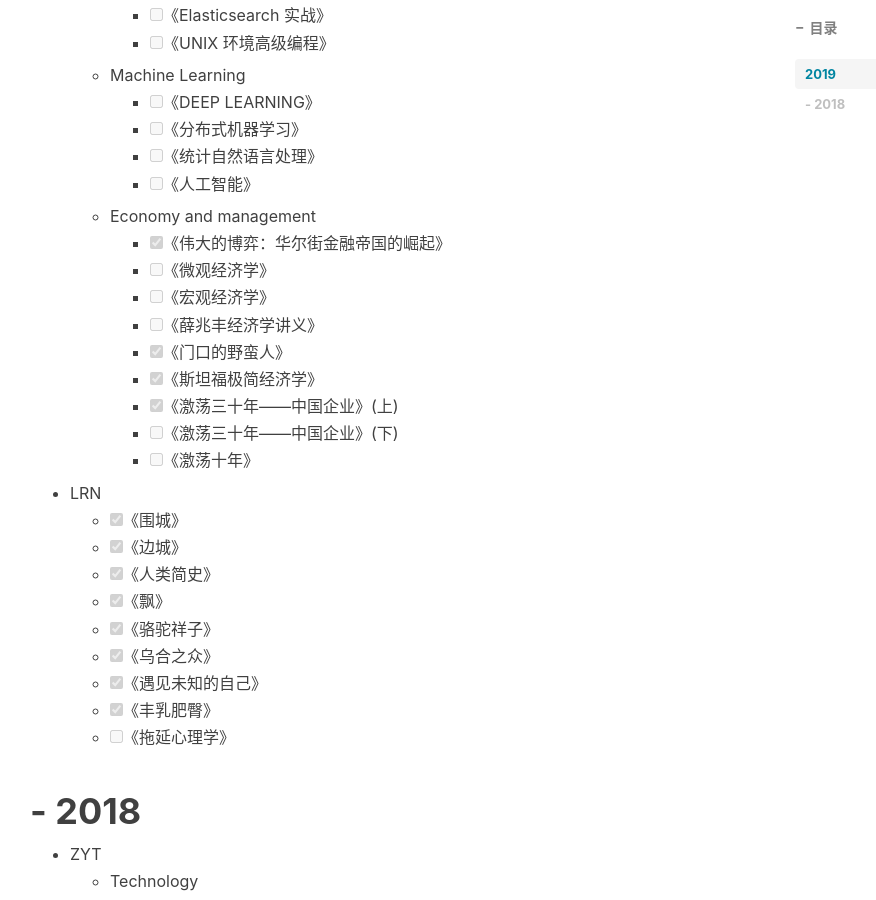
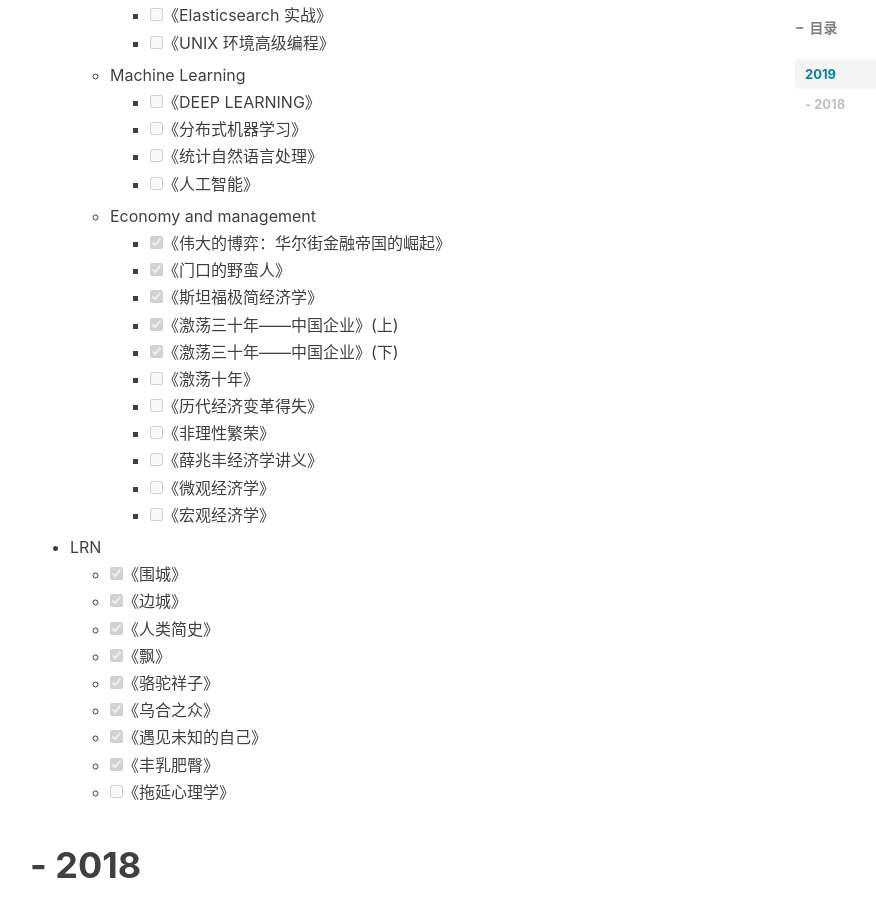
Before and after one commit to zyt312074545/zyt312074545.github.io, a Jekyll site: the page built from Book_list.md, in a window 1280 px wide and 900 px high, scrolled down 1075 px. Shown: the whole window, without its empty margins (235-1111 px from the left). Built offline with Jekyll 4.4.1, drawn with Linux system fonts in a browser that asks for light colours; nearby versions of some CDN libraries; comment, search, counter and statistics services are not loaded.

Commit message:
update book list

```diff
--- a/Book_list.md
+++ b/Book_list.md
@@ -40,14 +40,16 @@ tags:
 
     - Economy and management
         - [x] 《伟大的博弈：华尔街金融帝国的崛起》
-        - [ ] 《微观经济学》
-        - [ ] 《宏观经济学》
-        - [ ] 《薛兆丰经济学讲义》
         - [x] 《门口的野蛮人》
         - [x] 《斯坦福极简经济学》
         - [x] 《激荡三十年——中国企业》(上)
-        - [ ] 《激荡三十年——中国企业》(下)
+        - [x] 《激荡三十年——中国企业》(下)
         - [ ] 《激荡十年》
+        - [ ] 《历代经济变革得失》
+        - [ ] 《非理性繁荣》
+        - [ ] 《薛兆丰经济学讲义》
+        - [ ] 《微观经济学》
+        - [ ] 《宏观经济学》
 
 - LRN
     - [x] 《围城》
```
